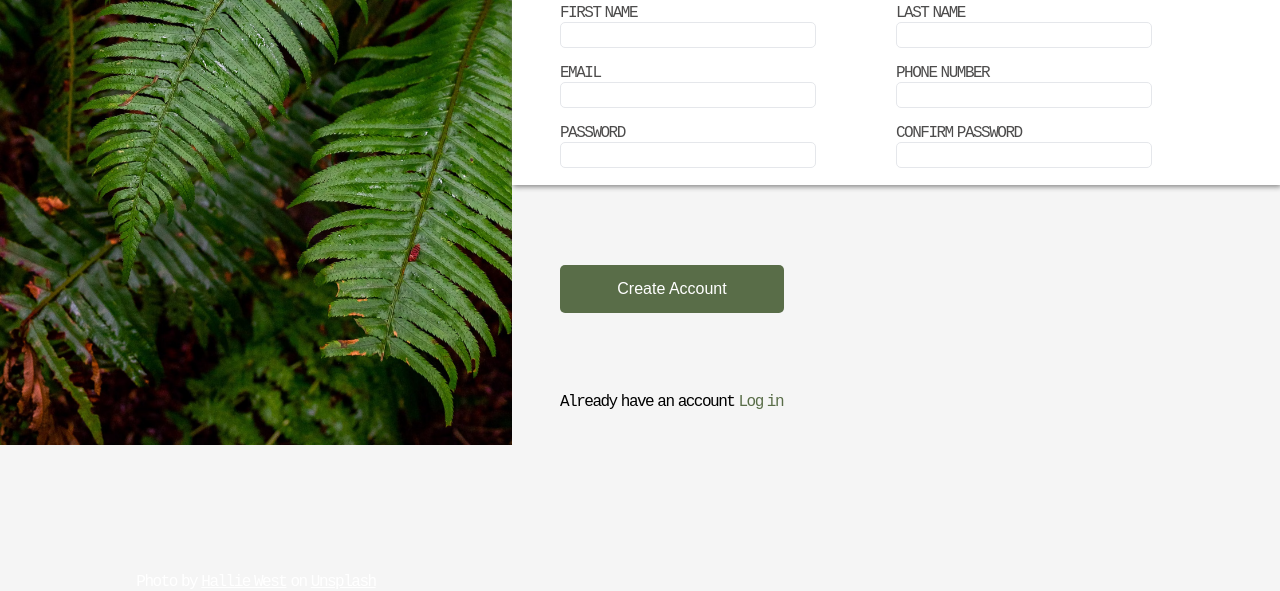
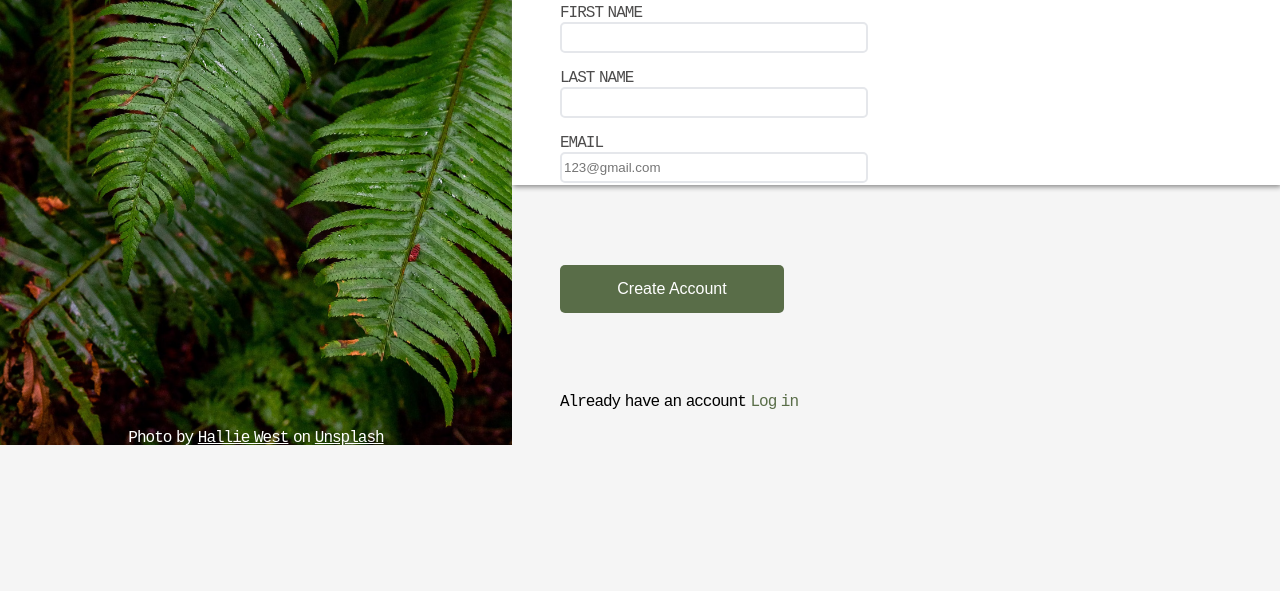
Before and after one commit to joaboch/sign-up-form, a plain HTML site: page index.html in a window 1280 px wide. Shown: the part 355-946 px from the top of the page. After the commit the page ends 802 px from the top, so only its background shows below. Drawn offline with Linux system fonts and the light colour scheme.

Commit message:
Style and Fix bugs

```diff
--- a/index.html
+++ b/index.html
@@ -6,6 +6,7 @@
   <meta name="viewport" content="width=device-width, initial-scale=1.0">
   <title>Sign-up form</title>
   <link rel="stylesheet" href="./style.css">
+  <link rel="icon" type="image/x-icon" href="images/odin-lined.png">
 </head>
 
 <body>
@@ -25,17 +26,17 @@
           <div class="wrap">
             <div>
               <label for="fName">FIRST NAME</label><br>
-              <input type="text" name="first_name" id="fName">
+              <input type="text" name="first_name" id="fName" required>
             </div>
             <div>
               <label for="lName">LAST NAME</label><br>
-              <input type="text" name="last_name" id="lName">
+              <input type="text" name="last_name" id="lName" required>
             </div>
           </div>
           <div class="wrap">
             <div>
               <label for="email">EMAIL</label><br>
-              <input type="email" name="email" id="email">
+              <input type="email" placeholder="123@gmail.com" name="email" id="email" required>
             </div>
             <div>
               <label for="number">PHONE NUMBER</label><br>
@@ -45,11 +46,11 @@
           <div class="wrap">
             <div>
               <label for="password">PASSWORD</label><br>
-              <input type="password" name="password" id="password">
+              <input type="password" class="pass" name="password" id="password" required>
             </div>
             <div>
               <label for="passwordConfirm">CONFIRM PASSWORD</label><br>
-              <input type="password" name="passwordConfirm" id="passwordConfirm">
+              <input type="password" class="pass" name="passwordConfirm" id="passwordConfirm" required>
             </div>
           </div>
         </div>
--- a/style.css
+++ b/style.css
@@ -11,7 +11,7 @@
 body {
   font-family: 'Courier New', Courier, monospace;
   word-spacing: -4px;
-  letter-spacing: -1.5px;
+  letter-spacing: -1px;
   margin: 0;
   padding: 0;
   background-color: var(--background-clr);
@@ -60,7 +60,7 @@ img {height: 8rem; width: 6rem;}
 
 .photo-info {
   position: relative;
-  top: 48rem;
+  bottom: -78vh;
   text-align: center;
 }
 
@@ -72,6 +72,7 @@ p {
 .account-opt {
   height: 32.5vh;
   padding: 5rem 10rem 0 var(--left-marg);
+  overflow: auto;
 }
 
 form {
@@ -85,6 +86,7 @@ form {
   width: 60vw;
   padding: 2rem 0 2rem 0;
   box-shadow: 1px 2px 5px #8a8a8a;
+  overflow: auto;
 }
 
 .card-container > h2 {margin-left: var(--left-marg)}
@@ -92,8 +94,8 @@ form {
 .wrap {
   display: flex;
   justify-content: left;
-  margin:0 0 1rem var(--left-marg);
-  gap: 5rem;
+  margin-left: var(--left-marg);
+  flex-wrap: wrap;
 }
 
 label {
@@ -101,10 +103,11 @@ label {
 }
 
 input {
-  border: 1.5px solid #E5E7EB;
+  border: 2px solid #E5E7EB;
   border-radius: 5px;
-  height: 22px;
-  width: 250px;
+  height: 25px;
+  width: 300px;
+  margin: 0 5rem 1rem 0;
 }
 
 #acc-create {
@@ -122,3 +125,12 @@ input {
   text-decoration: none;
   color: #596D48;
 }
+
+.pass:invalid {
+  border: 1px solid red;
+}
+
+input:focus {
+  border: 2px solid #2059d3;
+  outline: none;
+}
```
